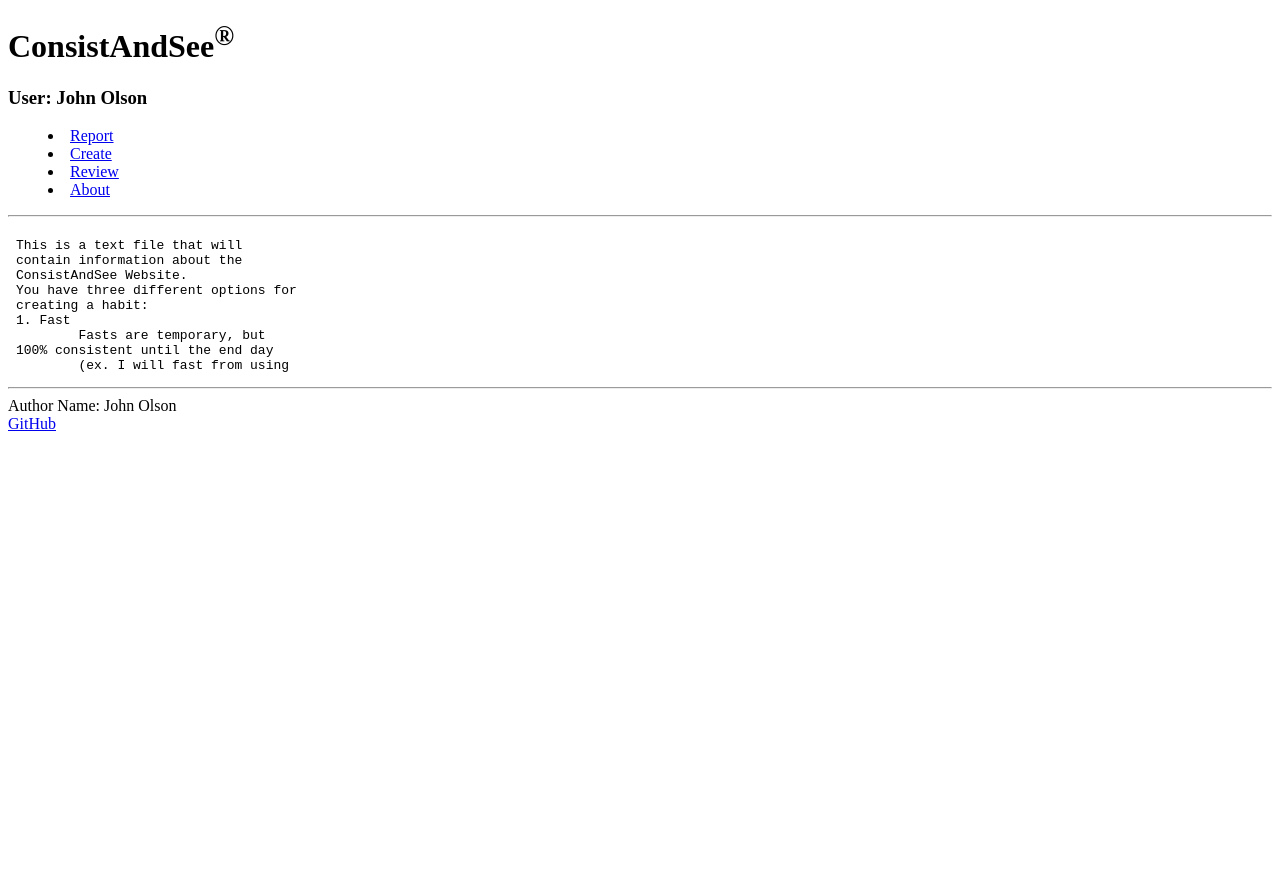
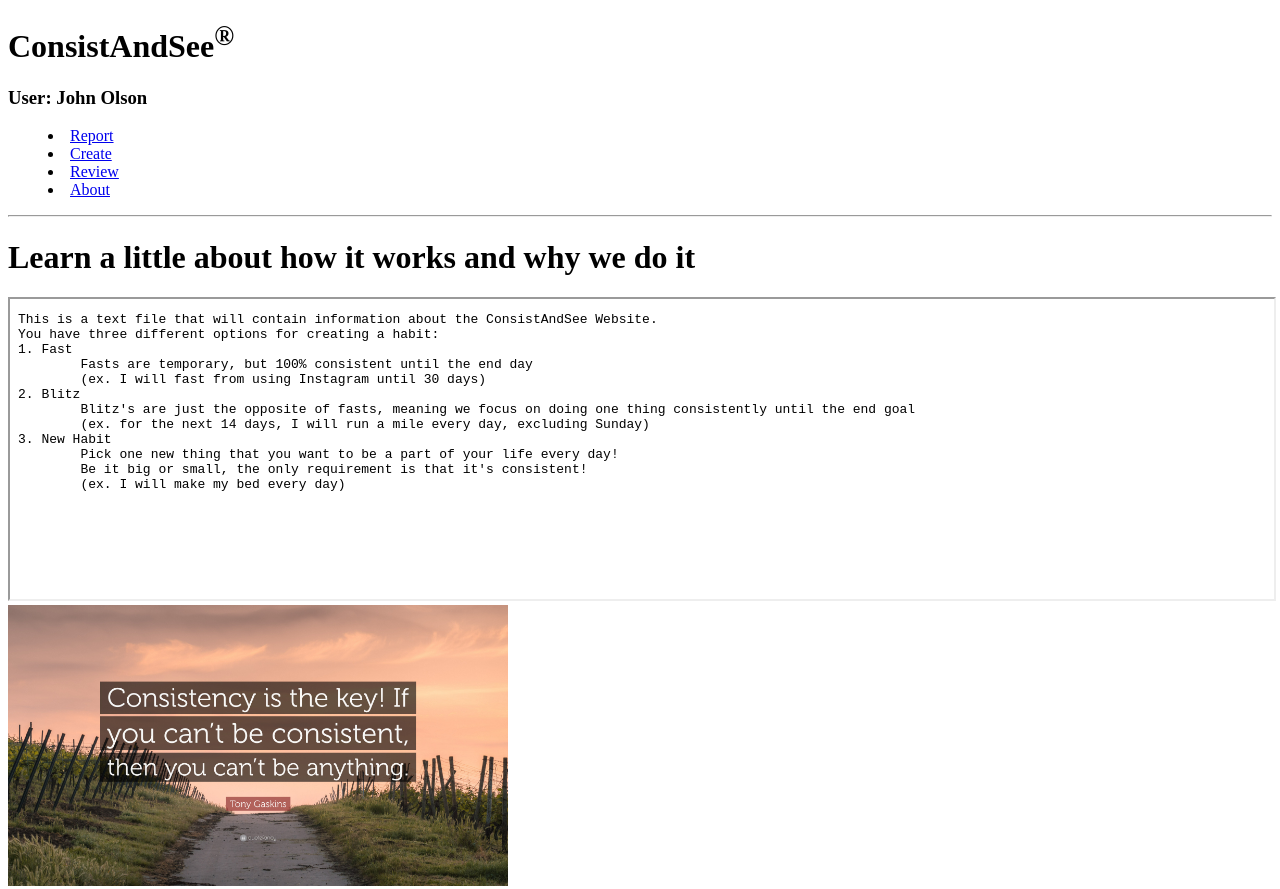
Before and after one commit to johno4472/startup, a plain HTML site: page about.html in a window 1280 px wide. Shown: the top 889 px of the page. Before the commit the page ends 800 px from the top, so only its background shows below. Drawn offline with Linux system fonts and the light colour scheme.

Commit message:
added image, and improved text insert to about.html

```diff
--- a/about.html
+++ b/about.html
@@ -29,7 +29,12 @@
     </header>
 
     <main>
-        <p1><object data="aboutText.txt"></object></p1>
+        <h1>Learn a little about how it works and why we do it</h1>
+        <p1>
+          <iframe src="aboutText.txt" width="100%" height="300"></iframe>
+        </p1>
+        <img src="quote.jpg" alt="Consistency Quote" width="500">
+        </main>
     <footer>
       <hr />
       <span>Author Name: John Olson</span>
```
Also changed, not shown: notes.md (+2 -1 lines), README.md, quote.jpg (added).
